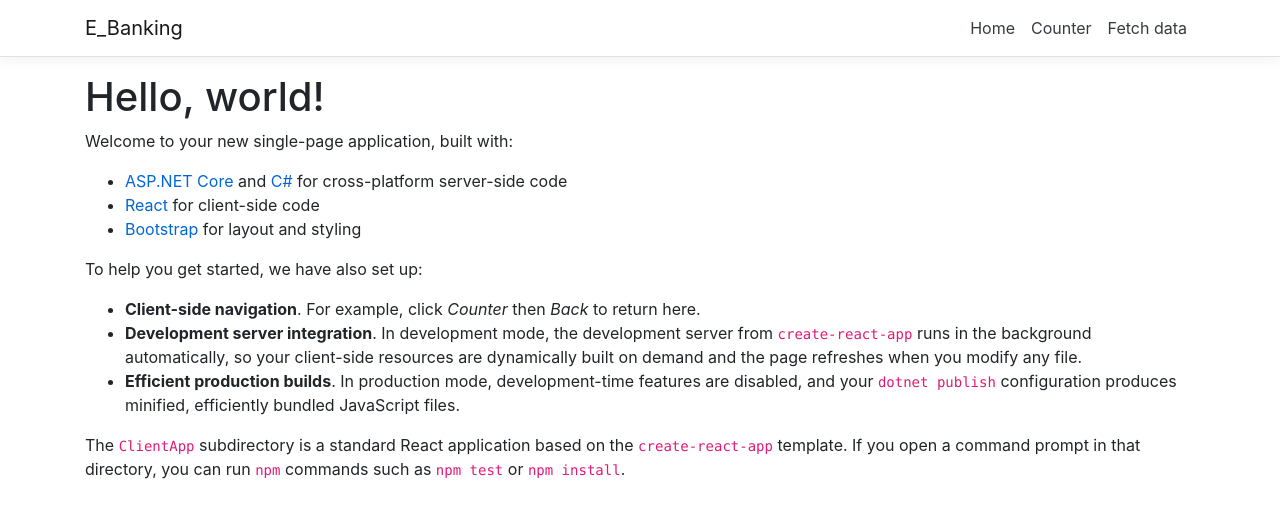
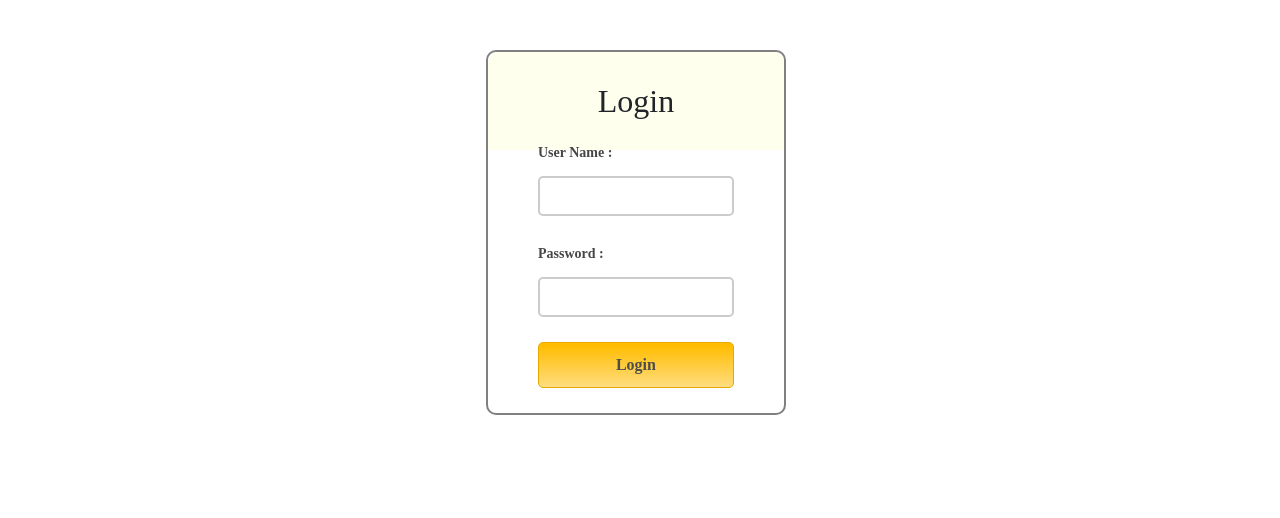
Before and after one commit to zlongl-bbc/LB03_Garavaldi_E-Banking, a React (Create React App) app in the folder E-Banking/ClientApp/: page / in a window 1280 px wide. Shown: the top 518 px of the page. Built offline with nearby package versions, Linux system fonts and the light colour scheme.

Commit message:
deleted some things and added some stuff

```diff
--- a/E-Banking/ClientApp/src/components/Home.js
+++ b/E-Banking/ClientApp/src/components/Home.js
@@ -1,26 +1,23 @@
 import React, { Component } from 'react';
 
 export class Home extends Component {
-  static displayName = Home.name;
+    static displayName = Home.name;
+
 
   render () {
     return (
-      <div>
-        <h1>Hello, world!</h1>
-        <p>Welcome to your new single-page application, built with:</p>
-        <ul>
-          <li><a href='https://get.asp.net/'>ASP.NET Core</a> and <a href='https://msdn.microsoft.com/en-us/library/67ef8sbd.aspx'>C#</a> for cross-platform server-side code</li>
-          <li><a href='https://facebook.github.io/react/'>React</a> for client-side code</li>
-          <li><a href='http://getbootstrap.com/'>Bootstrap</a> for layout and styling</li>
-        </ul>
-        <p>To help you get started, we have also set up:</p>
-        <ul>
-          <li><strong>Client-side navigation</strong>. For example, click <em>Counter</em> then <em>Back</em> to return here.</li>
-          <li><strong>Development server integration</strong>. In development mode, the development server from <code>create-react-app</code> runs in the background automatically, so your client-side resources are dynamically built on demand and the page refreshes when you modify any file.</li>
-          <li><strong>Efficient production builds</strong>. In production mode, development-time features are disabled, and your <code>dotnet publish</code> configuration produces minified, efficiently bundled JavaScript files.</li>
-        </ul>
-        <p>The <code>ClientApp</code> subdirectory is a standard React application based on the <code>create-react-app</code> template. If you open a command prompt in that directory, you can run <code>npm</code> commands such as <code>npm test</code> or <code>npm install</code>.</p>
-      </div>
+        <div class="container">
+            <div class="main">
+                <h2>Login</h2>
+                <form id="form_id" method="post" name="myform">
+                    <label>User Name :</label>
+                    <input type="text" name="username" id="username" />
+                    <label>Password :</label>
+                    <input type="password" name="password" id="password" />
+                    <input type="button" value="Login" id="submit" onclick="validate()" />
+                </form>
+            </div>
+        </div>
     );
   }
 }
--- a/E-Banking/ClientApp/src/components/Layout.js
+++ b/E-Banking/ClientApp/src/components/Layout.js
@@ -8,7 +8,6 @@
   render () {
     return (
       <div>
-        <NavMenu />
         <Container>
           {this.props.children}
         </Container>
--- a/E-Banking/ClientApp/src/components/NavMenu.css
+++ /dev/null
@@ -1,18 +0,0 @@
-a.navbar-brand {
-  white-space: normal;
-  text-align: center;
-  word-break: break-all;
-}
-
-html {
-  font-size: 14px;
-}
-@media (min-width: 768px) {
-  html {
-    font-size: 16px;
-  }
-}
-
-.box-shadow {
-  box-shadow: 0 .25rem .75rem rgba(0, 0, 0, .05);
-}
--- a/E-Banking/ClientApp/src/components/NavMenu.js
+++ /dev/null
@@ -1,49 +0,0 @@
-import React, { Component } from 'react';
-import { Collapse, Container, Navbar, NavbarBrand, NavbarToggler, NavItem, NavLink } from 'reactstrap';
-import { Link } from 'react-router-dom';
-import './NavMenu.css';
-
-export class NavMenu extends Component {
-  static displayName = NavMenu.name;
-
-  constructor (props) {
-    super(props);
-
-    this.toggleNavbar = this.toggleNavbar.bind(this);
-    this.state = {
-      collapsed: true
-    };
-  }
-
-  toggleNavbar () {
-    this.setState({
-      collapsed: !this.state.collapsed
-    });
-  }
-
-  render () {
-    return (
-      <header>
-        <Navbar className="navbar-expand-sm navbar-toggleable-sm ng-white border-bottom box-shadow mb-3" light>
-          <Container>
-            <NavbarBrand tag={Link} to="/">E_Banking</NavbarBrand>
-            <NavbarToggler onClick={this.toggleNavbar} className="mr-2" />
-            <Collapse className="d-sm-inline-flex flex-sm-row-reverse" isOpen={!this.state.collapsed} navbar>
-              <ul className="navbar-nav flex-grow">
-                <NavItem>
-                  <NavLink tag={Link} className="text-dark" to="/">Home</NavLink>
-                </NavItem>
-                <NavItem>
-                  <NavLink tag={Link} className="text-dark" to="/counter">Counter</NavLink>
-                </NavItem>
-                <NavItem>
-                  <NavLink tag={Link} className="text-dark" to="/fetch-data">Fetch data</NavLink>
-                </NavItem>
-              </ul>
-            </Collapse>
-          </Container>
-        </Navbar>
-      </header>
-    );
-  }
-}
--- a/E-Banking/ClientApp/src/custom.css
+++ b/E-Banking/ClientApp/src/custom.css
@@ -12,3 +12,95 @@
   background-color: #1b6ec2;
   border-color: #1861ac;
 }
+
+/* Below line is used for online Google font */
+@import url(http://fonts.googleapis.com/css?family=Raleway);
+
+h2 {
+    background-color: #FEFFED;
+    padding: 30px 35px;
+    margin: -10px -50px;
+    text-align: center;
+    border-radius: 10px 10px 0 0;
+}
+
+hr {
+    margin: 10px -50px;
+    border: 0;
+    border-top: 1px solid #ccc;
+    margin-bottom: 40px;
+}
+
+div.container {
+    width: 900px;
+    height: 610px;
+    padding-left: 15% !important;
+    font-family: 'Raleway', sans-serif;
+}
+
+div.main {
+    width: 300px;
+    padding: 10px 50px 25px;
+    border: 2px solid gray;
+    border-radius: 10px;
+    font-family: raleway;
+    float: left;
+    margin-top: 50px;
+}
+
+input[type=text], input[type=password] {
+    width: 100%;
+    height: 40px;
+    padding: 5px;
+    margin-bottom: 25px;
+    margin-top: 5px;
+    border: 2px solid #ccc;
+    color: #4f4f4f;
+    font-size: 16px;
+    border-radius: 5px;
+}
+
+label {
+    color: #464646;
+    text-shadow: 0 1px 0 #fff;
+    font-size: 14px;
+    font-weight: bold;
+}
+
+center {
+    font-size: 32px;
+}
+
+.note {
+    color: red;
+}
+
+.valid {
+    color: green;
+}
+
+.back {
+    text-decoration: none;
+    border: 1px solid rgb(0, 143, 255);
+    background-color: rgb(0, 214, 255);
+    padding: 3px 20px;
+    border-radius: 2px;
+    color: black;
+}
+
+input[type=button] {
+    font-size: 16px;
+    background: linear-gradient(#ffbc00 5%, #ffdd7f 100%);
+    border: 1px solid #e5a900;
+    color: #4E4D4B;
+    font-weight: bold;
+    cursor: pointer;
+    width: 100%;
+    border-radius: 5px;
+    padding: 10px 0;
+    outline: none;
+}
+
+    input[type=button]:hover {
+        background: linear-gradient(#ffdd7f 5%, #ffbc00 100%);
+    }
```
